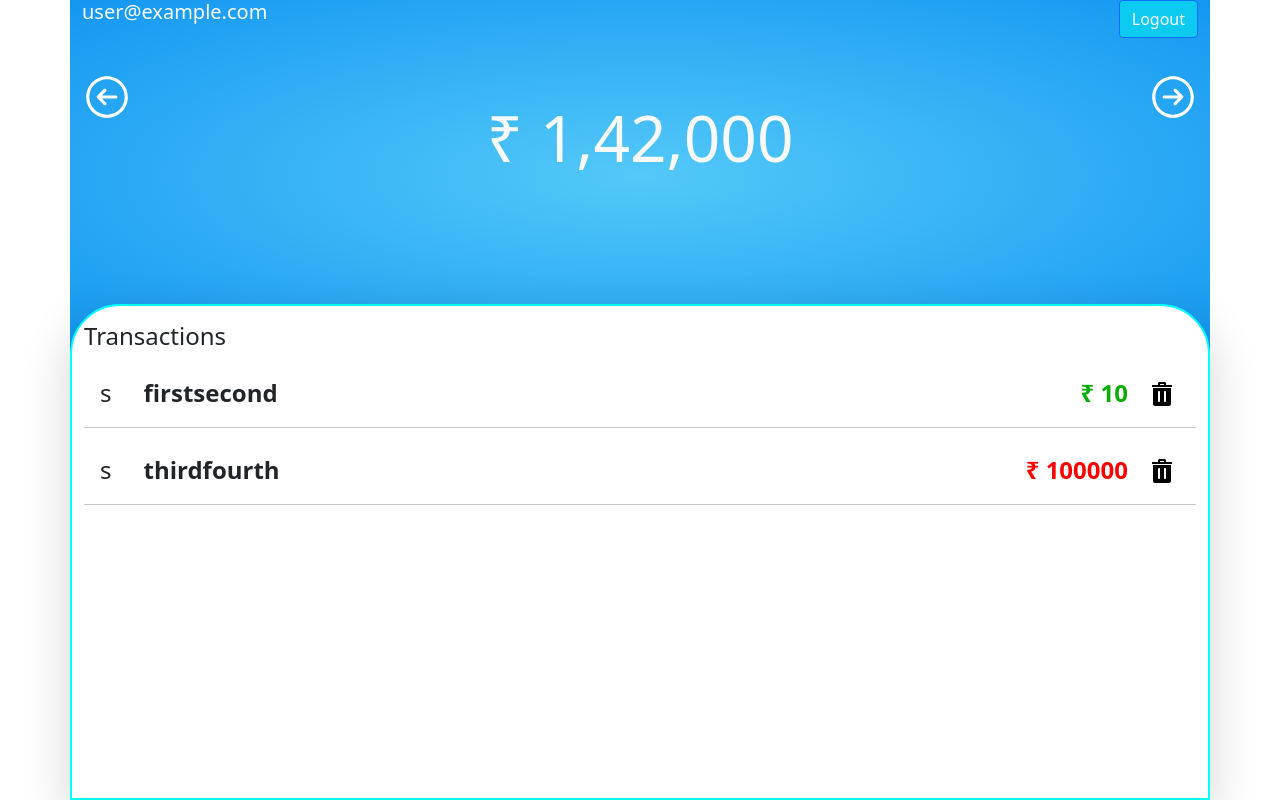
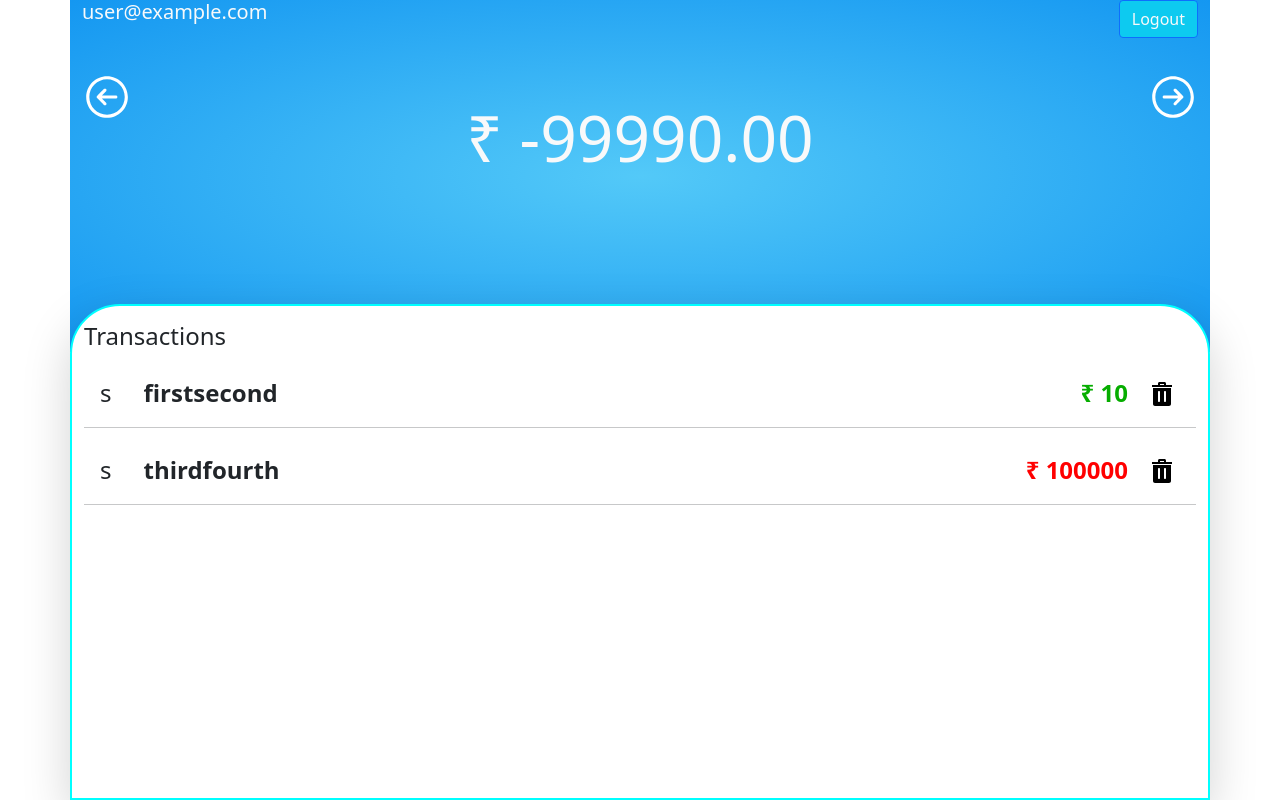
Before and after one commit to TanishkM/Buget-Tracker_web, a React (Create React App) app: page / in a window 1280 px wide. Built offline with nearby package versions, Linux system fonts and the light colour scheme; no server answers; sample sign-in values are in the browser's storage.

Commit message:
total balance

```diff
--- a/src/components/Balance.js
+++ b/src/components/Balance.js
@@ -1,19 +1,36 @@
-import React from 'react'
+import React,{useState} from 'react'
 import { useSpring, animated } from 'react-spring'
 
 const Balance = () => {
   const style1 = useSpring({
-    from: { marginRight: 300},
-    to: { marginRight:0 },
+    from: { marginRight: 300 },
+    to: { marginRight: 0 },
     config: { duration: 200 }
   })
+  const [bal,setBal]=useState(0)
+  const datas = [
+    {
+      title: "firstsecond",
+      category: "s",
+      description: "some description",
+      transaction: 10
+    },
+    {
+      title: "thirdfourth",
+      category: "s",
+      description: "some other description",
+      transaction: -100000
+    }
+  ]
+  const amt=datas.map(t=>t.transaction)
+  const total=amt.reduce((acc,item)=>(acc+=item),0).toFixed(2);
   return (
-        <animated.div style={style1}>
-    <div>
-      <div className='container d-flex align-items-center justify-content-center text-light text-center bal'>
-        <h3 className='d-inline ' style={{ fontSize: "4em" }}>₹ 1,42,000</h3>
+    <animated.div style={style1}>
+      <div>
+        <div className='container d-flex align-items-center justify-content-center text-light text-center bal'>
+          <h3 className='d-inline ' style={{ fontSize: "4em" }}>₹ {total}</h3>
+        </div>
       </div>
-    </div>
     </animated.div>
   )
 }
```
